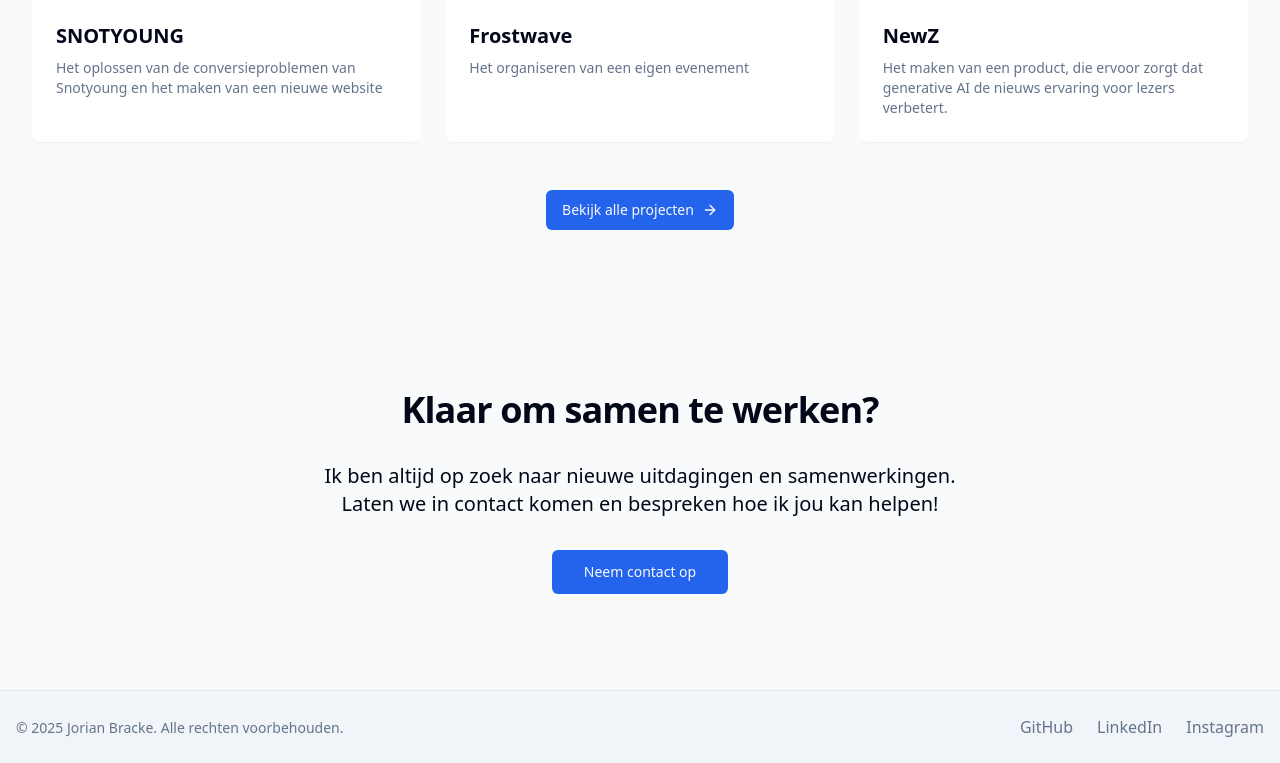
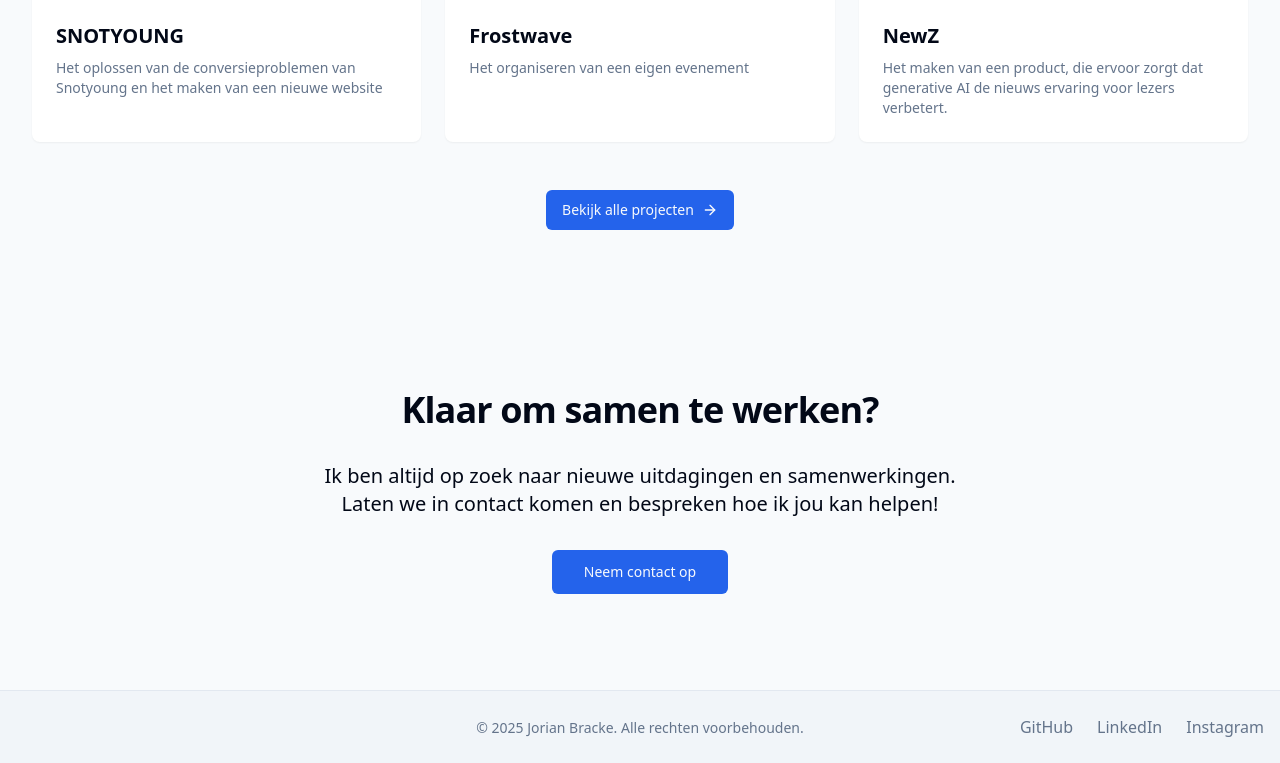
Before and after one commit to Jorioe/jorian-portfolio-hub, a React (Vite) app: page / in a window 1280 px wide. Shown: the part 2145-2908 px from the top of the page. Built offline with nearby package versions, Linux system fonts and the light colour scheme; no server answers; the database is empty.

Commit message:
feat: Update Footer component layout and styling
- Added a hidden div for balanced layout on larger screens.
- Centered copyright text for improved visual alignment.
- Adjusted social media links container to justify content to the right on larger screens.

```diff
--- a/src/components/Footer.tsx
+++ b/src/components/Footer.tsx
@@ -25,13 +25,18 @@ export default function Footer() {
     <footer className="bg-secondary mt-auto border-t">
       <div className="container mx-auto px-4 py-6">
         <div className="flex flex-col md:flex-row justify-between items-center">
-          <div>
+          {/* Lege div met gelijke breedte voor balans */}
+          <div className="hidden md:block md:w-[120px]"></div>
+
+          {/* Copyright in het midden */}
+          <div className="text-center">
             <span className="text-sm text-muted-foreground">
               &copy; {currentYear} Jorian Bracke. Alle rechten voorbehouden.
             </span>
           </div>
 
-          <div className="flex items-center space-x-6 mt-4 md:mt-0">
+          {/* Sociale media rechts */}
+          <div className="flex items-center space-x-6 mt-4 md:mt-0 md:w-[120px] justify-end">
             {homeContent.footerLinks.map((link, index) => (
               <a
                 key={index}
```
